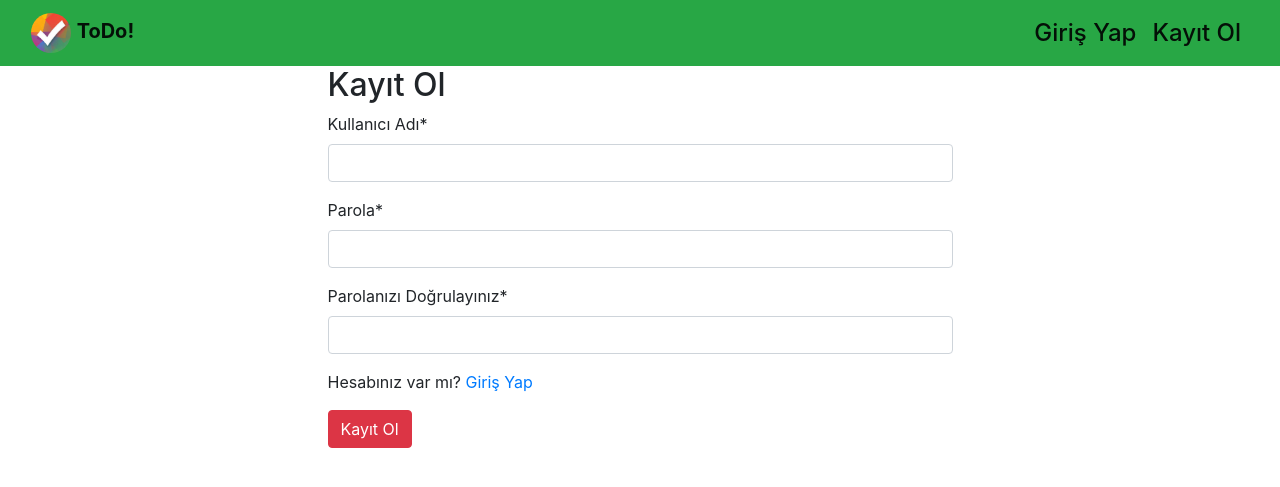
After one commit to orhannkorkmazz/Django_ToDo, a Django app: page /register in a window 1280 px wide. The commit adds this page. Shown: the top 487 px of the page. Run offline with Django 4.2, Linux system fonts and the light colour scheme; some libraries are stand-ins or nearby versions.

Commit message:
Gönderildi

```diff
--- a/Todo/forms.py
+++ b/Todo/forms.py
@@ -0,0 +1,5 @@
+from django import forms
+class RegisterForm(forms.Form):
+    username=forms.CharField(max_length=50,label="Kullanıcı Adı")
+    password=forms.CharField(max_length=50,label="Parola",widget=forms.PasswordInput)
+    confirm=forms.CharField(max_length=50,label="Parolanızı Doğrulayınız",widget=forms.PasswordInput)
--- a/Todo/urls.py
+++ b/Todo/urls.py
@@ -4,5 +4,6 @@ from django.urls import path
 app_name="Todo"
 urlpatterns = [
     path("",views.index,name="index"),
-    path("login",views.login,name="login")
+    path("login",views.login,name="login"),
+    path("register",views.register,name="register"),
 ]
--- a/Todo/views.py
+++ b/Todo/views.py
@@ -3,6 +3,7 @@ from django.contrib.auth.forms import AuthenticationForm
 from django.contrib.auth import login, authenticate,logout
 from django.contrib import messages
 from django.contrib.auth.models import User
+from .forms import RegisterForm
 def index (request):
     return render(request,"index.html")
 def login(request):
@@ -17,3 +18,12 @@ def login(request):
 			return redirect('index')
 	form=AuthenticationForm()
 	return render(request,"login.html",{'form':form})
+def register(request):
+    if request.method == "POST":
+        form = RegisterForm(request.POST)
+        if form.is_valid():
+            user = form.save()
+            login(request, user)
+            return redirect('index')
+    form = RegisterForm()
+    return render(request, "register.html", {'form': form})
--- a/templates/includes/navbar.html
+++ b/templates/includes/navbar.html
@@ -1,18 +1,27 @@
 <!-- Template dosyanızın başında -->
 {% load static %}
-
-<nav class="navbar navbar-light bg-success">
+<nav class="navbar navbar-expand-lg navbar-light bg-success">
   <div class="container-fluid">
     <a class="navbar-brand" href="/">
       <img src="{% static 'images/images.jpeg' %}" width="40" height="40" class="rounded-circle">
       <strong>ToDo!</strong>
     </a>
-    <ul class="navbar-nav ml-auto"> <!-- ml-auto sınıfını ekledik -->
-
-      <li class="nav-item active">
-        <a class="nav-item nav-link active" href="/login"> <h4>Giriş Yap</h4></a>
-      </li>
-    </ul>
+    <button class="navbar-toggler" type="button" data-bs-toggle="collapse" data-bs-target="#navbarNavAltMarkup" aria-controls="navbarNavAltMarkup" aria-expanded="false" aria-label="Toggle navigation">
+      <span class="navbar-toggler-icon"></span>
+    </button>
+    <div class="collapse navbar-collapse" id="navbarNavAltMarkup">
+      <div class="navbar-nav ml-auto"> <!-- ml-auto sınıfını ekledik -->
+        <li class="nav-item active d-flex align-items-center"> <!-- d-flex ve align-items-center sınıflarını ekledik -->
+          <a class="nav-item nav-link active" href="/login">
+            <h4 class="mb-0">Giriş Yap</h4> <!-- mb-0 sınıfını ekledik -->
+          </a>
+        </li>
+        <li class="nav-item active "> <!-- d-flex, align-items-center ve ml-2 sınıflarını ekledik -->
+          <a class="nav-item nav-link active" href="/register">
+            <h4 class="mb-0">Kayıt Ol</h4> <!-- mb-0 sınıfını ekledik -->
+          </a>
+        </li>
+      </div>
+    </div>
   </div>
-
 </nav>
--- /dev/null
+++ b/templates/register.html
@@ -0,0 +1,21 @@
+{% extends "layout.html" %}
+{% block body %}
+{% load crispy_forms_tags %}
+<div class="row">
+    <div class="col-md-6 offset-md-3">
+
+<h2>Kayıt Ol</h2>
+  <form method="post">
+
+    {% csrf_token %}
+    {{ form|crispy}}
+     <p class="left-aligned">Hesabınız var mı? <a href="register" style="text-decoration: none">Giriş Yap</a></p>
+
+    <button type="submit" class="btn btn-danger " >Kayıt Ol</button>
+  </form>
+
+  </div>
+
+  </div>
+
+{% endblock body %}
```
